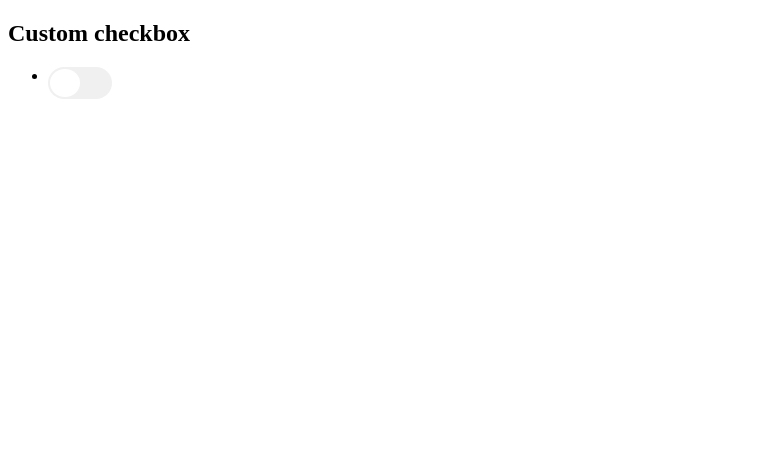
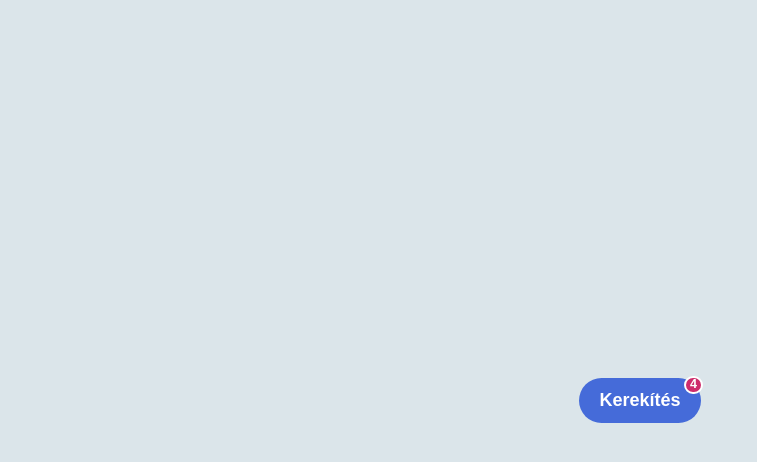
Before and after one commit to KnifeSGS/css_gyakorlo, a plain HTML site: page index.html in a window 1280 px wide. Shown: the whole page, without its empty margins (0-757 px from the left). Drawn offline with Linux system fonts and the light colour scheme.

Commit message:
lekerekitett gombocska

```diff
--- a/css/style.css
+++ b/css/style.css
@@ -73,7 +73,7 @@ span {
 } */
 
 /* pszeudo elemek  */
-h4 {
+/* h4 {
     color: #999999;
 }
 .tgl {
@@ -115,4 +115,101 @@ h4 {
 }
 .tgl:checked + .tgl-btn {
     background-color: #9fd6ae;
+} */
+
+/* display */
+/* .container {
+    text-align: center;
 }
+
+.stars .fa-star {
+    display: inline-block;
+    color: gold;
+    font-size: 2em;
+    text-shadow: 0 0 2px red;
+    width: 2em;
+    line-height: 2em;
+    cursor: pointer;
+} */
+
+/* sarkok */
+* {
+    box-sizing: border-box;
+    margin: 0;
+}
+html {
+    background: #dbe5ea;
+    height: 100%;
+}
+body {
+    align-items: center;
+    display: flex;
+    font: 1.125em/1.5625 sans-serif;
+    justify-content: center;
+    margin: 0;
+    padding: 1em;
+    min-height: 100%;
+}
+
+.button {
+    background: transparent;
+    border: 0;
+    border-radius: 0;
+    color: inherit;
+    display: inline-block;
+    font: inherit;
+    height: auto;
+    line-height: 1;
+    margin: 0;
+    padding: 0;
+    position: relative;
+    text-align: center;
+    text-decoration: none;
+    user-select: none;
+}
+
+.button:focus {
+    outline: none;
+}
+.button-inner {
+    align-items: center;
+    background: #456bd9;
+    border: 2px solid transparent;
+    border-radius: 99em;
+    color: white;
+    display: flex;
+    font-weight: 600;
+    height: 2.5em;
+    min-width: 2.5em;
+    padding: 0 1em;
+    position: relative;
+    width: 100%;
+}
+.button:focus .button-inner {
+    border-color: #ffffff;
+    box-shadow: 0 0 0 2px #456bd9;
+}
+.button:hover .button-inner {
+    filter: brightness(1.1);
+}
+.button:active .button-inner {
+    filter: brightness(0.9);
+}
+
+.badge {
+    align-items: center;
+    background: #ce2c6c;
+    border: 2px solid #fff;
+    border-radius: 99em;
+    display: flex;
+    font-size: 0.7em;
+    font-weight: 600;
+    height: 1.44em;
+    justify-content: center;
+    line-height: 1;
+    min-width: 1.44em;
+    position: absolute;
+    right: -2px;
+    top: -2px;
+    color: white;
+}
--- a/index.html
+++ b/index.html
@@ -4,10 +4,11 @@
     <meta charset="UTF-8">
     <meta name="viewport" content="width=device-width, initial-scale=1.0">
     <link rel="stylesheet" href="css/style.css">
+    <link rel="stylesheet" href="/node_modules/font-awesome/css/font-awesome.css">
     <title>Document</title>
 
 </head>
-<body>
+<body data-gr-c-s-loaded="true">
     <!-- floating -->
     <!-- <div class="container clearfix">
         <div class="img-container">
@@ -59,13 +60,37 @@
 
 
     <!-- pseudo elemek -->
-    <h2>Custom checkbox</h2>
+  <!--   <h2>Custom checkbox</h2>
     <ul class="tg-list">
         <li class="tg-list-item">
             <input type="checkbox" class="tgl tgl-light" id="cb1">
             <label for="cb1" class="tgl-btn"></label>
         </li>
-    </ul>
+    </ul> -->
 
+    <!-- display -->
+    <!-- <div class="container">
+        <h1>
+            Display property
+        </h1>
+            <div class="stars">
+                <i class="fa fa-star"></i>
+                <i class="fa fa-star"></i>
+                <i class="fa fa-star"></i>
+                <i class="fa fa-star"></i>
+                <i class="fa fa-star"></i>
+            </div>
+    </div> -->
+
+    <div>
+        <button class="button">
+            <span class="button-inner">
+                Kerekítés
+            </span>
+            <span class="badge">
+                4
+            </span>
+        </button>
+    </div>
 </body>
 </html>
```
Also changed, not shown: package-lock.json (added).
